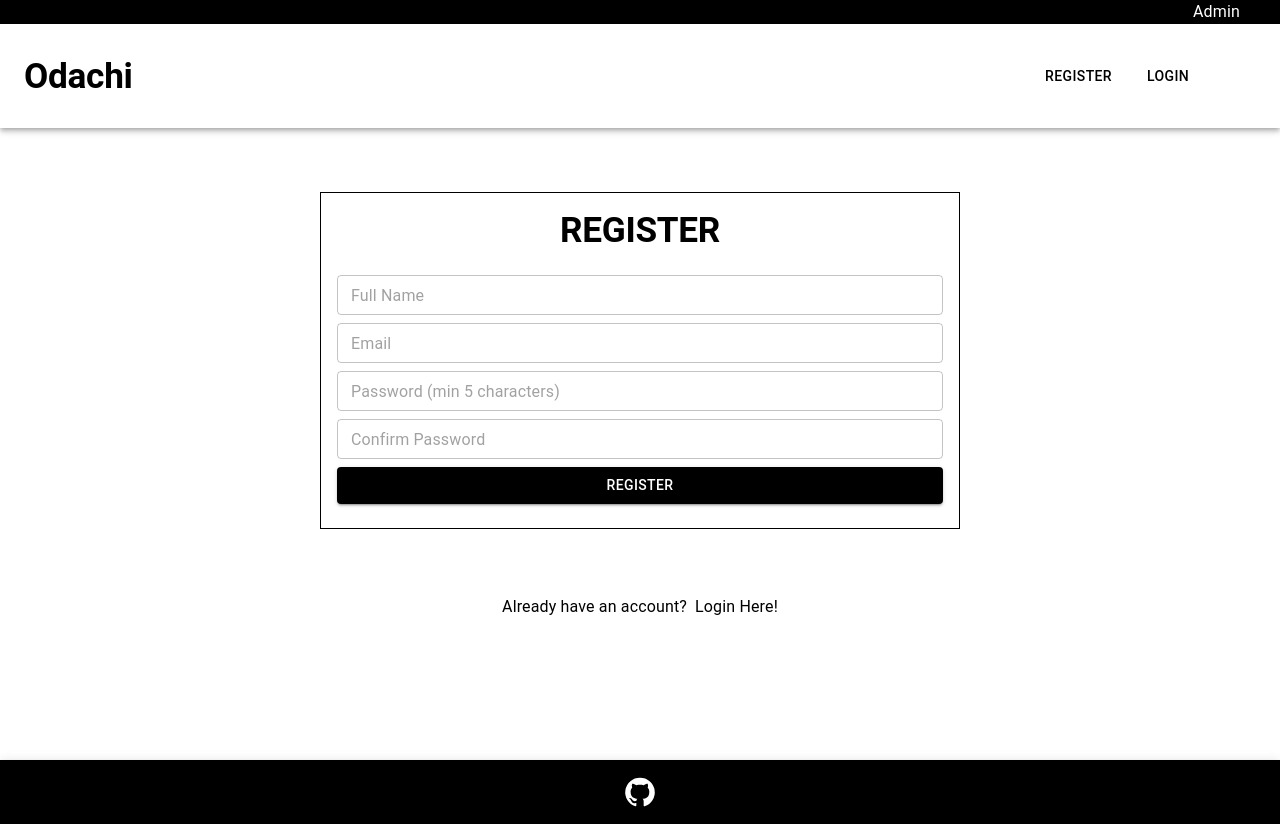
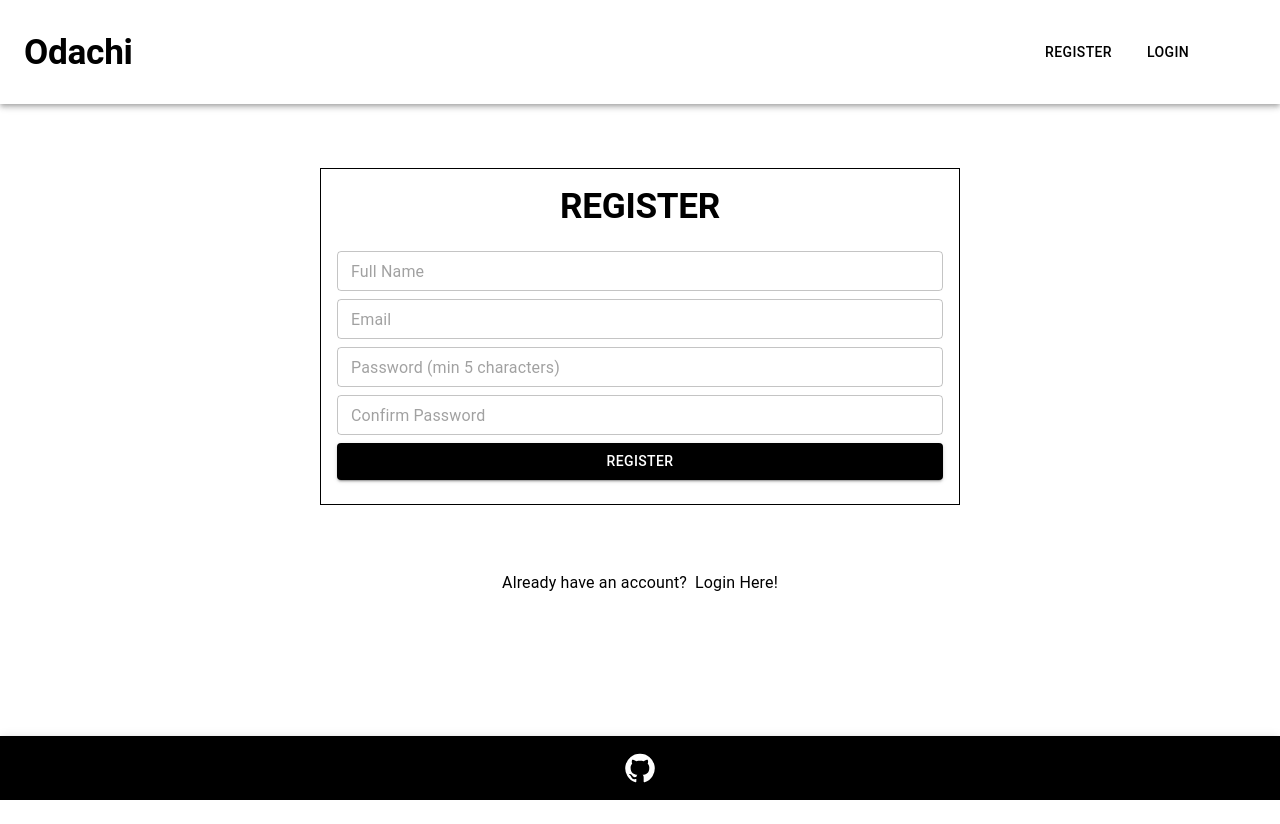
Before and after one commit to Frank-Colorado/buy-stuff, a React (Vite) app in the folder client/: page /register in a window 1280 px wide. After the commit the page ends 800 px from the top, so only its background shows below. Built offline with nearby package versions, Linux system fonts and the light colour scheme.

Commit message:
added auth check in AdminPage

```diff
--- a/client/src/App.jsx
+++ b/client/src/App.jsx
@@ -1,5 +1,4 @@
 import { BrowserRouter as Router, Routes, Route } from 'react-router-dom';
-
 // Navbar Components
 import AdminNav from './components/navbars/AdminNav.jsx';
 import Header from './components/navbars/Header.jsx';
@@ -9,9 +8,11 @@ import HomePage from './pages/HomePage.jsx';
 import RegisterPage from './pages/RegisterPage.jsx';
 import LoginPage from './pages/LoginPage.jsx';
 import AdminPage from './pages/AdminPage.jsx';
+// Auth
+import Auth from './utils/auth.js';
 
 const App = () => {
-  const isAdmin = true;
+  const isAdmin = Auth.isAdmin();
 
   return (
     <Router>
--- a/client/src/pages/AdminPage.jsx
+++ b/client/src/pages/AdminPage.jsx
@@ -1,4 +1,13 @@
+import Auth from '../utils/auth.js';
+
 const AdminPage = () => {
+  // Check if user is admin
+  const isAdmin = Auth.isAdmin();
+  // If not admin, redirect to home page
+  if (!isAdmin) {
+    window.location.replace('/');
+  }
+
   return (
     <div>
       <h1>Admin Page</h1>
--- a/client/src/utils/auth.js
+++ b/client/src/utils/auth.js
@@ -37,8 +37,7 @@ class AuthService {
     const token = this.loggedIn();
     if (token) {
       const decoded = decode(this.getToken());
-      console.log(decoded);
-      return decoded.roles.includes('admin');
+      return decoded.data.roles.includes('admin');
     } else {
       return false;
     }
```
